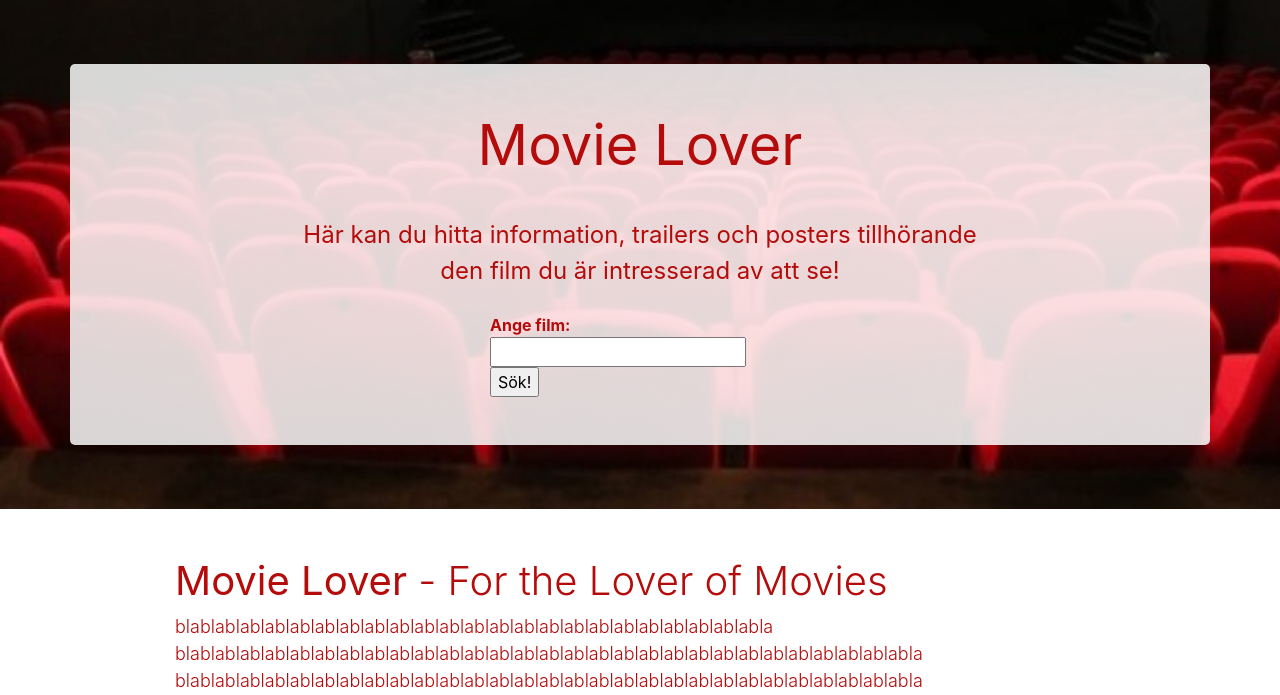
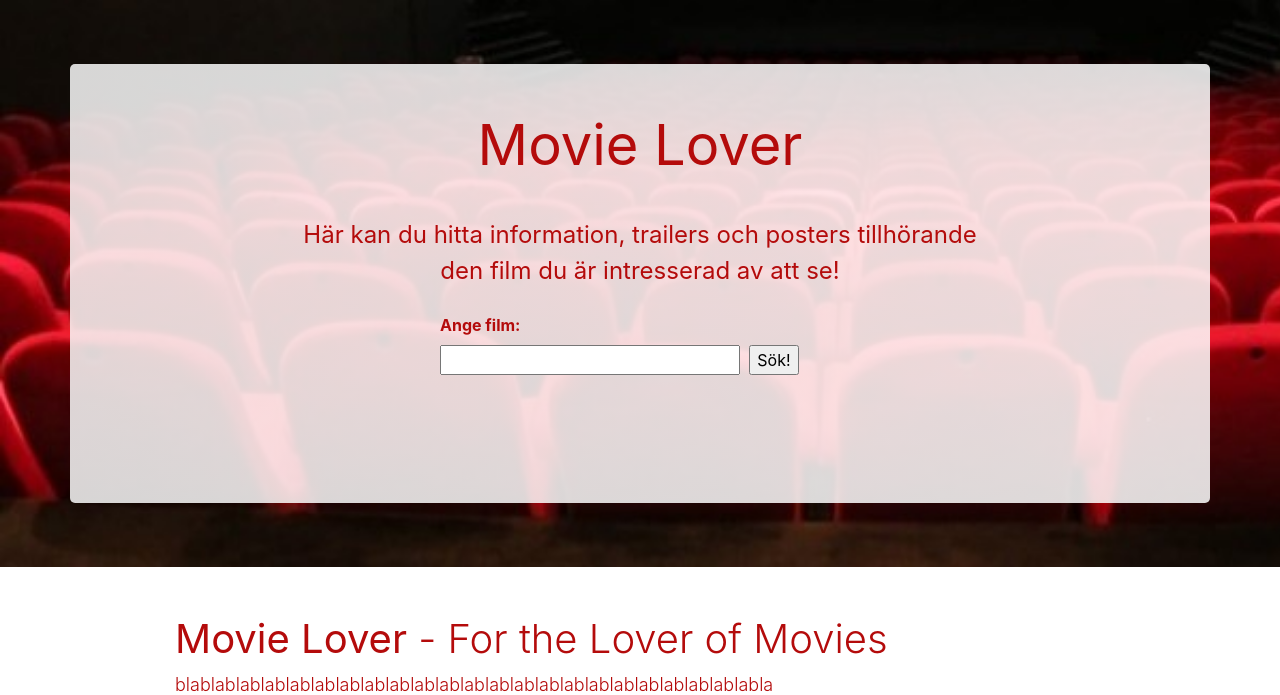
Before and after one commit to maxRudander/movie-lover, a Flask app: page / in a window 1280 px wide. Shown: the part 56-751 px from the top of the page. Run offline with Flask 2, Linux system fonts and the light colour scheme; some libraries are stand-ins or nearby versions.

Commit message:
Search box

```diff
--- a/Topcats/static/css/style.css
+++ b/Topcats/static/css/style.css
@@ -125,10 +125,15 @@ h1.home {
 	text-align: center;
 }
 
-div.search-field {
-	width: 300px; /* Är inte helt centrerad */
+div.search-div {
+	width: 400px; /* Är inte helt centrerad */
 	margin-left: auto;
 	margin-right: auto;
+}
+
+input.search-field  {
+	width: 300px;
+	margin: 0.5em 0.3em 5em 0;
 }
 
 
--- a/Topcats/templates/index.html
+++ b/Topcats/templates/index.html
@@ -8,11 +8,11 @@
 			<p>
 				Här kan du hitta information, trailers och posters tillhörande den film du är intresserad av att se!
 			</p>
-			<div class="search-field">
-				<form action="/action_page.php">
+			<div class="search-div">
+				<form action="">
 					<strong>Ange film:<br></strong>
-					<input type="text" name="firstname"><br>
-					<input class="search_box" type="submit" value="Sök!">
+					<input class="search-field" type="text" name="search-field">
+					<input class="" type="submit" value="Sök!">
 				</form>
 			</div>
 		</div>
```
